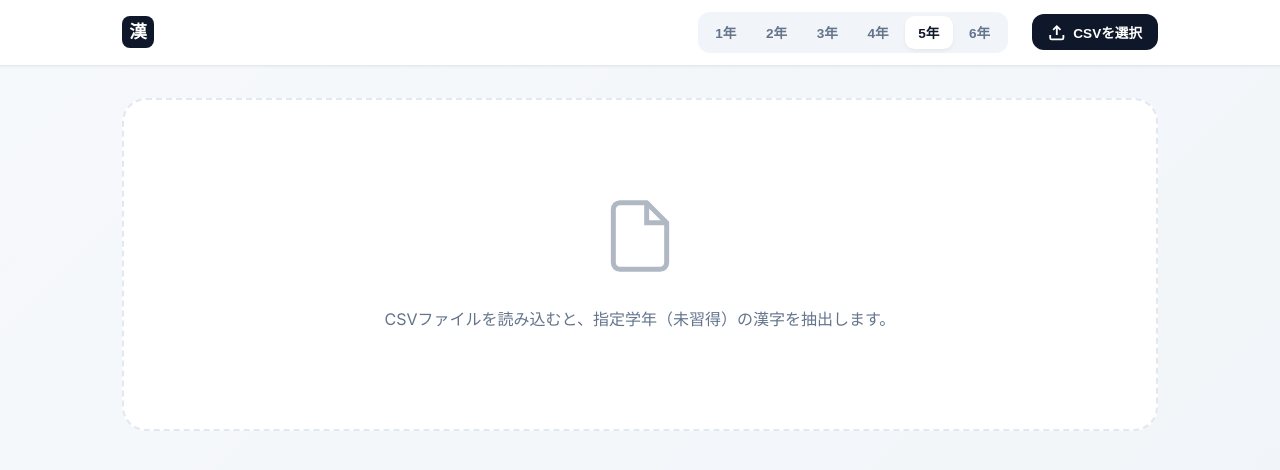
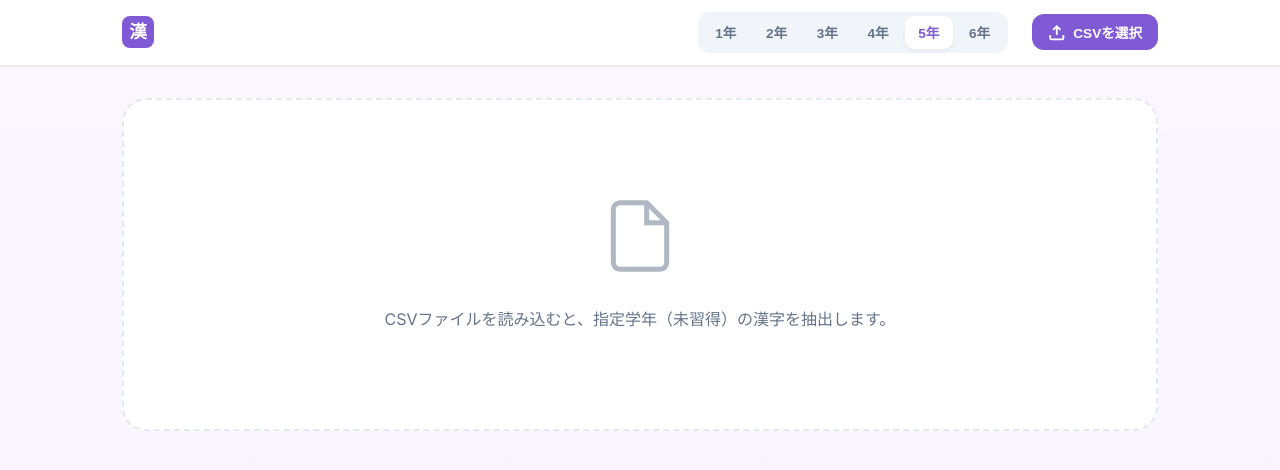
Before and after one commit to HarutoJAZZ45/Kchecker, a website built with Vite: page index.html in a window 1280 px wide. Built offline with nearby package versions, Linux system fonts and the light colour scheme.

Commit message:
Change grade themes to colorful palette for unmistakable visibility

```diff
--- a/src/style.css
+++ b/src/style.css
@@ -12,44 +12,51 @@
     --shadow-lg: 0 10px 25px -5px rgba(0, 0, 0, 0.1);
 }
 
-/* Grade Themes - Dynamic Backgrounds */
+/* Grade Themes - Colorful and Distinct Palettes */
 body[data-grade="1"] {
-    --primary: #0056b3;
-    --bg: #f0f7ff;
-    --accent: #00a8ff;
+    --primary: #e53e3e;
+    --bg: #fff5f5;
+    --accent: #feb2b2;
 }
 
+/* Red */
 body[data-grade="2"] {
-    --primary: #007bb3;
-    --bg: #e6f7ff;
-    --accent: #00d2ff;
+    --primary: #dd6b20;
+    --bg: #fffaf0;
+    --accent: #fbd38d;
 }
 
+/* Orange */
 body[data-grade="3"] {
-    --primary: #2a52be;
-    --bg: #f0f0ff;
-    --accent: #7b61ff;
+    --primary: #38a169;
+    --bg: #f0fff4;
+    --accent: #9ae6b4;
 }
 
+/* Green */
 body[data-grade="4"] {
-    --primary: #1e3a8a;
-    --bg: #eef2ff;
-    --accent: #3b82f6;
+    --primary: #3182ce;
+    --bg: #ebf8ff;
+    --accent: #90cdf4;
 }
 
+/* Blue */
 body[data-grade="5"] {
-    --primary: #0f172a;
-    --bg: #f1f5f9;
-    --accent: #64748b;
+    --primary: #805ad5;
+    --bg: #faf5ff;
+    --accent: #d6bcfa;
 }
 
+/* Purple */
 body[data-grade="6"] {
-    --primary: #312e81;
-    --bg: #eef2ff;
-    --accent: #6366f1;
+    --primary: #319795;
+    --bg: #e6fffa;
+    --accent: #81e6d9;
 }
 
-/* Adding subtle pattern/gradient to make it more obvious */
+/* Teal */
+
+/* Enhance visual difference with a subtle gradient overlay */
 body::before {
     content: '';
     position: fixed;
@@ -58,7 +65,7 @@ body::before {
     width: 100%;
     height: 100%;
     z-index: -1;
-    background: linear-gradient(135deg, rgba(255, 255, 255, 0.4) 0%, rgba(255, 255, 255, 0) 100%);
+    background: linear-gradient(180deg, rgba(255, 255, 255, 0.2) 0%, rgba(255, 255, 255, 0) 100%);
     pointer-events: none;
 }
 
```
